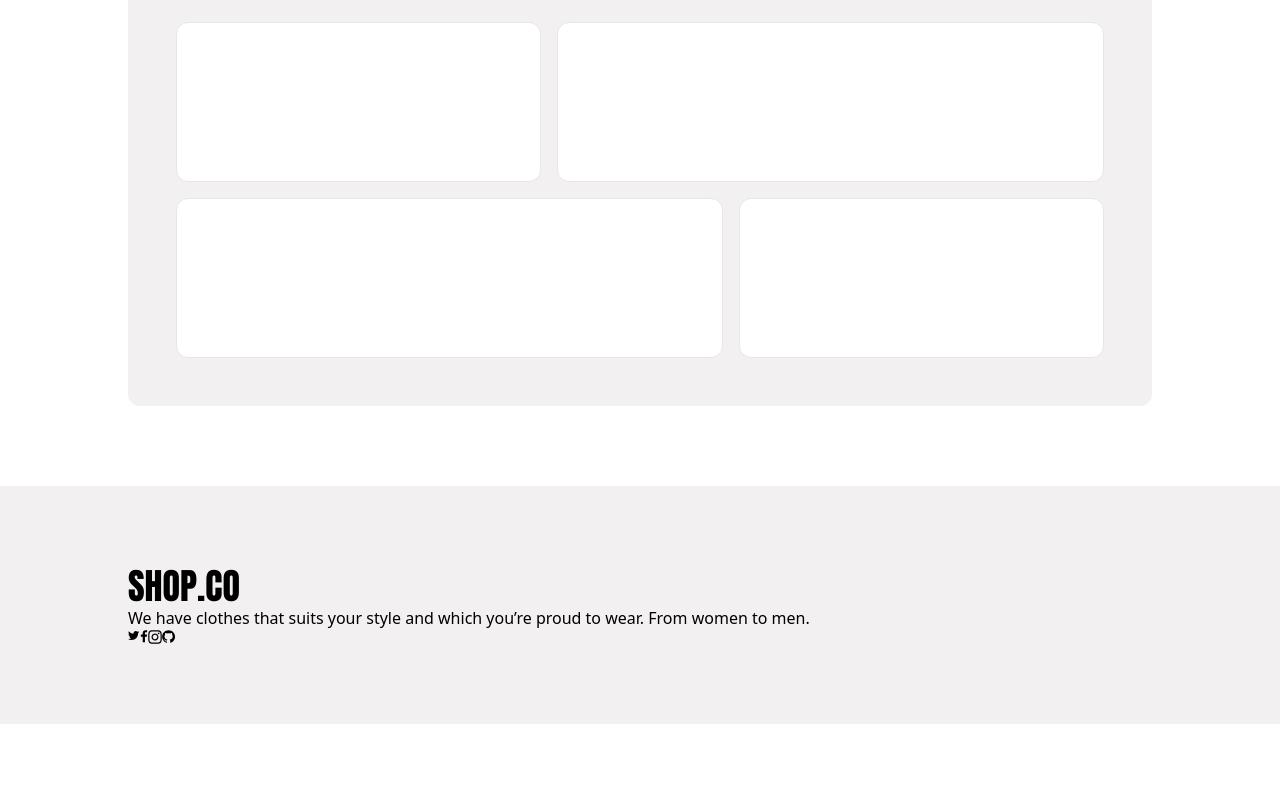
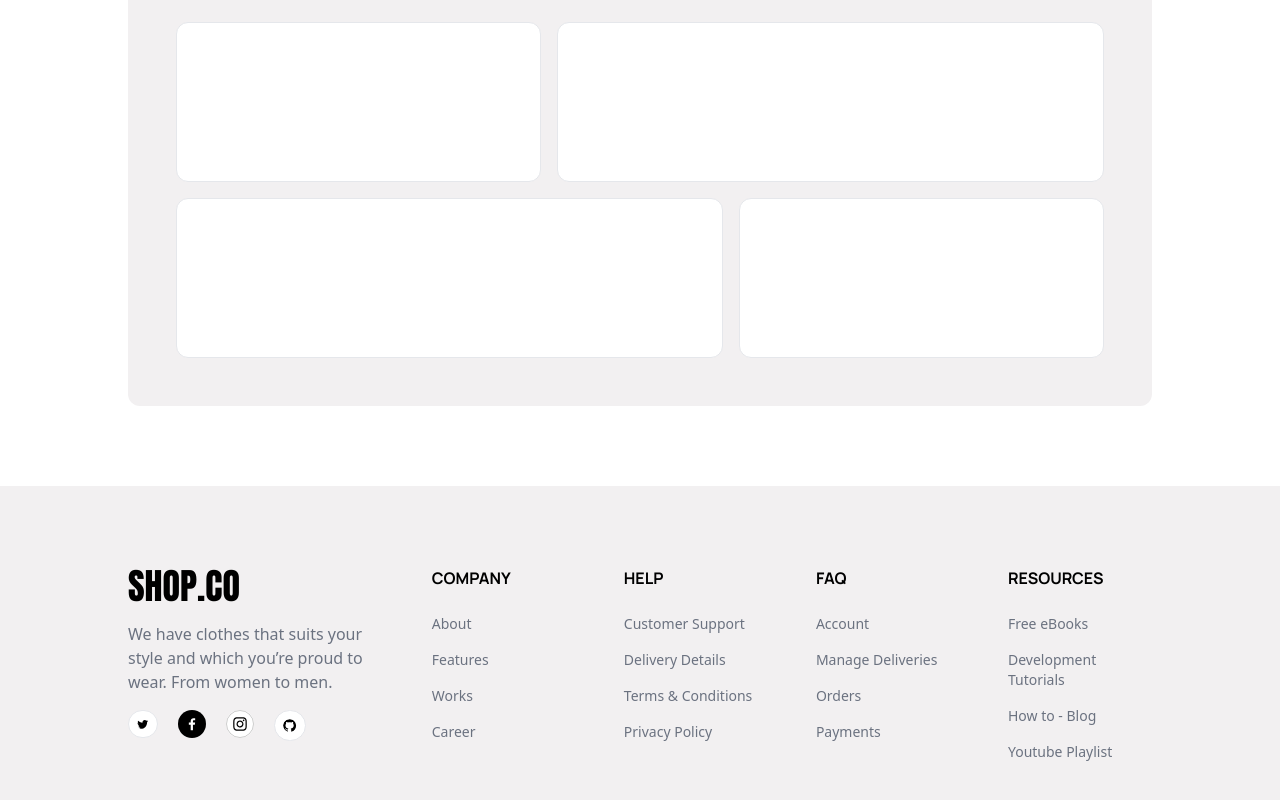
Before and after one commit to Dawar-Anwar-Khan/The-shopping-App-, a React (Vite) app: page / in a window 1280 px wide. Shown: the part 2508-3308 px from the top of the page. Before the commit the page ends 3232 px from the top, so only its background shows below. Built offline with nearby package versions, Linux system fonts and the light colour scheme.

Commit message:
footer placed

```diff
--- a/src/assets/components/Footer.jsx
+++ b/src/assets/components/Footer.jsx
@@ -6,51 +6,51 @@ import github from '../images/github.svg'
 export default function Footer() {
   return (
     <section className='max-w-screen-2xl mx-auto px-32 py-20 bg-[#f2f0f1]'>
-            <div className='flex gap-20'>
-                <div>
+            <div className='flex gap-12'>
+                <div className=''>
                     <h1 className='text-4xl font-CF'>SHOP.CO</h1>
-                    <p>We have clothes that suits your style and which you’re proud to wear. From women to men.</p>
-                    <ul className='flex'>
-                        <li><img src={X} alt="" /></li>
-                        <li><img className='invert' src={fb} alt="" /></li>
-                        <li><img src={insta} alt="" /></li>
-                        <li><img src={github} alt="" /></li>
+                    <p className='mt-4 text-gray-500'>We have clothes that suits your style and which you’re proud to wear. From women to men.</p>
+                    <ul className='flex mt-4 gap-5'>
+                        <a href=''><img className='border rounded-full bg-white p-2' src={X} alt="" /></a>
+                        <a href=''><img src={fb} alt="" /></a>
+                        <a href=''><img src={insta} alt="" /></a>
+                        <a href=''><img className='border rounded-full bg-white p-2' src={github} alt="" /></a>
                     </ul>
                 </div>
-                <div>
-                    <p></p>
-                    <ul>
-                        <li></li>
-                        <li></li>
-                        <li></li>
-                        <li></li>
+                <div className='flex flex-col gap-6 w-96'>
+                    <p className='font-bold font-satoshi'>COMPANY</p>
+                    <ul className='flex flex-col text-sm gap-4 text-gray-500'>
+                        <a href="">About</a>
+                        <a href="">Features</a>
+                        <a href="">Works</a>
+                        <a href="">Career</a>
                     </ul>
                 </div>
-                <div>
-                    <p></p>
-                    <ul>
-                        <li></li>
-                        <li></li>
-                        <li></li>
-                        <li></li>
+                <div className='flex flex-col gap-6 w-96'>
+                    <p className='font-bold font-satoshi'>HELP</p>
+                    <ul className='flex flex-col text-sm gap-4 text-gray-500'>
+                         <a href="">Customer Support</a>
+                        <a href="">Delivery Details </a>
+                        <a href="">Terms & Conditions</a>
+                        <a href="">Privacy Policy</a>
                     </ul>
                 </div>
-                <div>
-                    <p></p>
-                    <ul>
-                        <li></li>
-                        <li></li>
-                        <li></li>
-                        <li></li>
+                <div className='flex flex-col gap-6 w-96'>
+                    <p className='font-bold font-satoshi'>FAQ</p>
+                    <ul className='flex flex-col text-sm gap-4 text-gray-500'>
+                         <a href="">Account</a>
+                        <a href="">Manage Deliveries</a>
+                        <a href="">Orders</a>
+                        <a href="">Payments</a>
                     </ul>
                 </div>
-                <div>
-                    <p></p>
-                    <ul>
-                        <li></li>
-                        <li></li>
-                        <li></li>
-                        <li></li>
+                <div className='flex flex-col gap-6 w-96'>
+                    <p className='font-bold font-satoshi'>RESOURCES</p>
+                    <ul className='flex flex-col text-sm gap-4 text-gray-500'>
+                         <a href="">Free eBooks</a>
+                        <a href="">Development Tutorials</a>
+                        <a href="">How to - Blog</a>
+                        <a href="">Youtube Playlist</a>
                     </ul>
                 </div>
             </div>
```
Also changed, not shown: src/assets/images/fb.svg, src/assets/images/insta.svg.
